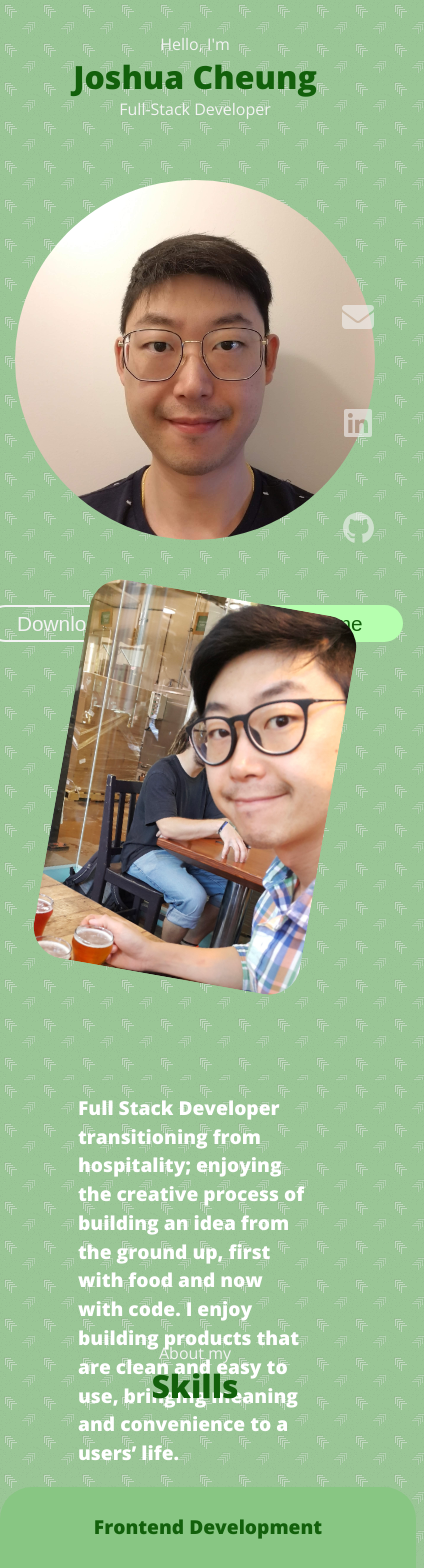
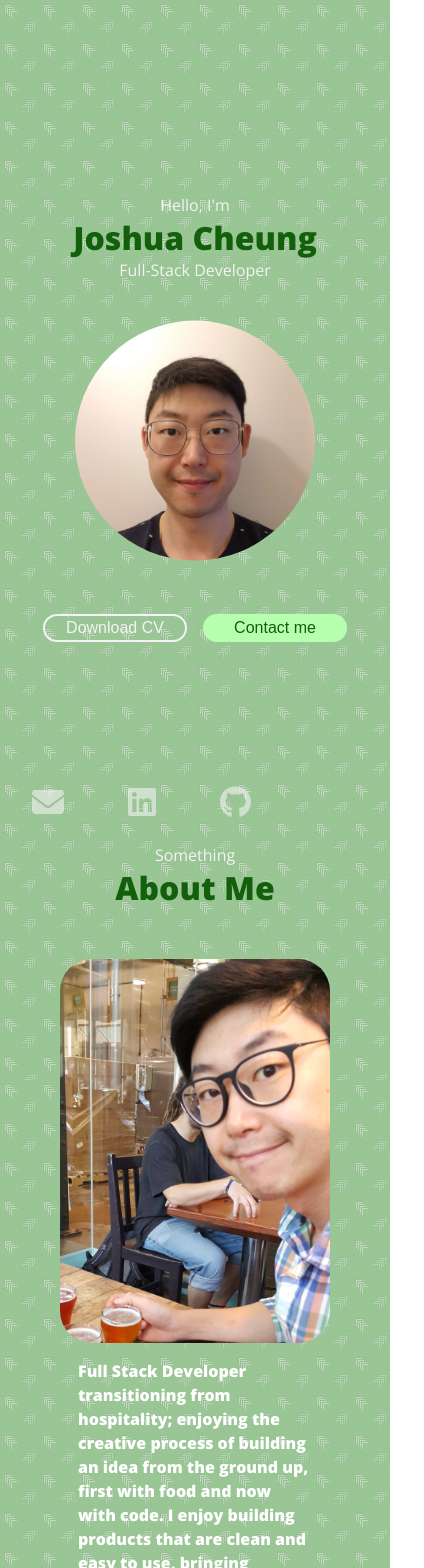
Before and after one commit to cheungjoshua/profile_v2, a React (Create React App) app: page / in a window 390 px wide. Shown: the top 1568 px of the page, 424 px wide, since content can reach past the window. Built offline with nearby package versions, Linux system fonts and the light colour scheme.

Commit message:
complete max-width 600px styles

```diff
--- a/src/App.scss
+++ b/src/App.scss
@@ -1,3 +1,4 @@
+@import "./styles/body.scss";
 @import "./styles/variables.scss";
 @import "./styles/mixing.scss";
 
@@ -66,6 +67,23 @@
 }
 
 @media screen and (max-width: 600px) {
+  .contact {
+    top: unset;
+    right: unset;
+    bottom: 0;
+    height: 10vh;
+    width: 100vw;
+
+    ul {
+      @include fl-row-ctr;
+      justify-content: center;
+
+      .link {
+        margin: 1em;
+      }
+    }
+  }
+
   .footer {
     display: none;
   }
--- a/src/components/About/About.scss
+++ b/src/components/About/About.scss
@@ -1,4 +1,3 @@
-@import "../../styles/body.scss";
 @import "../../styles/mixing.scss";
 @import "../../styles/variables.scss";
 
@@ -17,12 +16,6 @@
     .about_me_myPic {
       height: 24em;
       border-radius: 2em;
-      transform: rotate(10deg);
-      transition: transform 1s;
-    }
-
-    .about_me_myPic:hover {
-      transform: rotate(0);
     }
 
     .intro {
@@ -34,3 +27,19 @@
     }
   }
 }
+
+@media screen and (max-width: 600px) {
+  .about {
+    height: 100vh;
+    margin: auto;
+
+    .about_container {
+      margin: auto;
+      gap: 0;
+
+      .intro {
+        font-size: 1em;
+      }
+    }
+  }
+}
--- a/src/components/Home/Home.scss
+++ b/src/components/Home/Home.scss
@@ -1,4 +1,3 @@
-@import "../../styles/body.scss";
 @import "../../styles/mixing.scss";
 @import "../../styles/variables.scss";
 
@@ -33,3 +32,20 @@
     }
   }
 }
+
+@media screen and (max-width: 600px) {
+  .home_main {
+    height: 100vh;
+
+    .myPic {
+      height: 20em;
+    }
+
+    .button_list {
+      .btn {
+        font-size: 1em;
+        margin: 0.5em;
+      }
+    }
+  }
+}
--- a/src/components/Projects/Projects.scss
+++ b/src/components/Projects/Projects.scss
@@ -1,4 +1,3 @@
-@import "../../styles/body.scss";
 @import "../../styles/mixing.scss";
 @import "../../styles/variables.scss";
 
@@ -51,3 +50,9 @@
     width: 32em;
   }
 }
+
+@media screen and (max-width: 600px) {
+  .project_card {
+    width: 80vw;
+  }
+}
--- a/src/components/Skills/Skills.scss
+++ b/src/components/Skills/Skills.scss
@@ -1,4 +1,3 @@
-@import "../../styles/body.scss";
 @import "../../styles/mixing.scss";
 @import "../../styles/variables.scss";
 
@@ -51,3 +50,19 @@
     }
   }
 }
+
+@media screen and (max-width: 600px) {
+  .skills_main {
+    .skillsCard_container {
+      .skill_card {
+        width: 80vw;
+
+        ul {
+          li {
+            width: 8em;
+          }
+        }
+      }
+    }
+  }
+}
```
